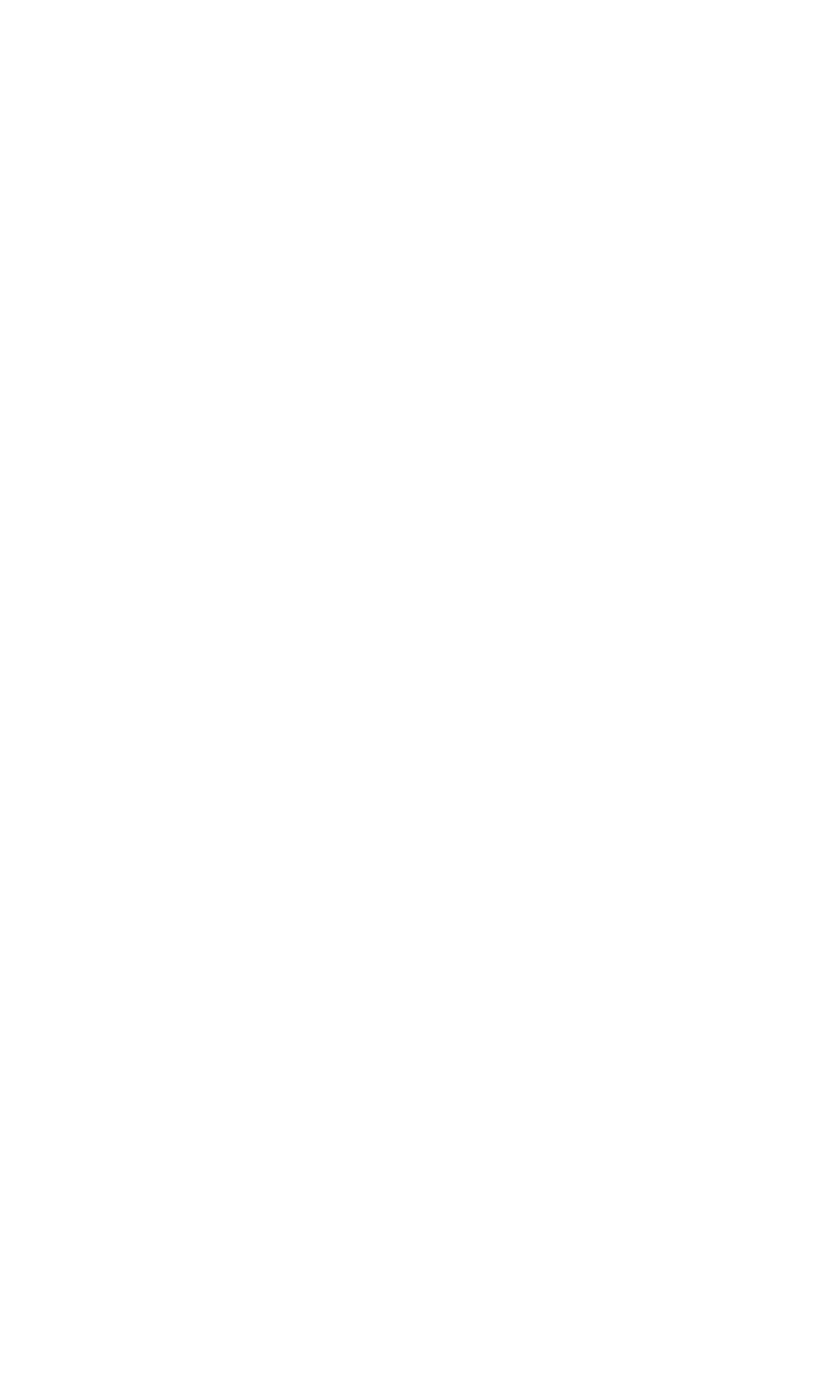
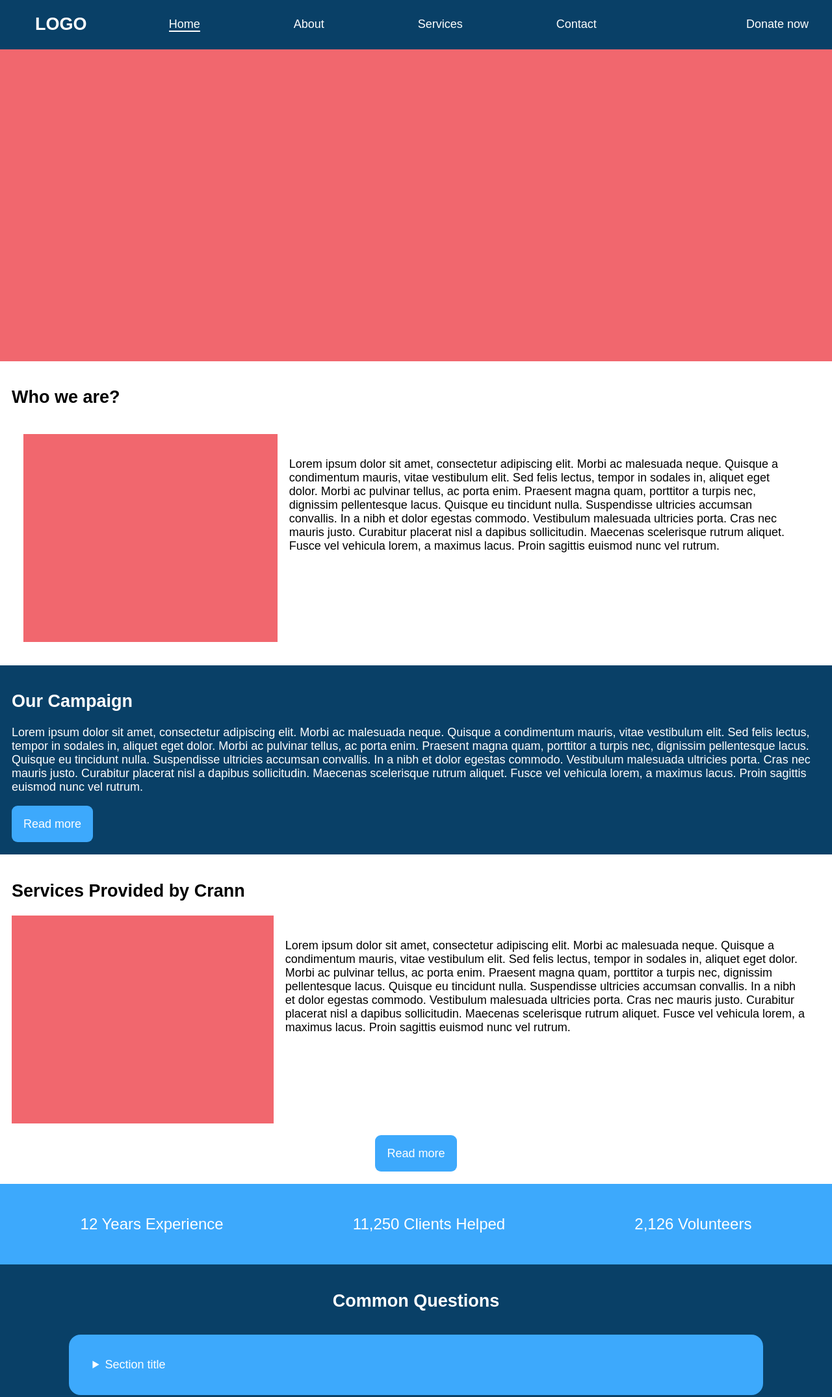
Before and after one commit to dan-1379/Web_Dev2, a plain HTML site: page src/index.html in a window 1280 px wide. Shown: the top 2150 px of the page at 65% size. Before the commit the page ends 800 px from the top, so only its background shows below. Drawn offline with Linux system fonts and the light colour scheme.

Commit message:
index.html updated
Skeleton of index.html home page created with CSS styling.

DIV substitutions for images and lorem ipsum for content.

Site created for desktop. To design breakpoints for smaller devices.

```diff
--- a/src/index.html
+++ b/src/index.html
@@ -4,8 +4,150 @@
     <meta charset="UTF-8">
     <meta name="viewport" content="width=device-width, initial-scale=1.0">
     <title>Document</title>
+    <link rel="stylesheet" href="style.css">
 </head>
 <body>
+    <header>
+        <nav>
+            <h1>LOGO</h1>
+            <ul>
+                <li><a href="" class="currentPage">Home</a></li>
+                <li><a href="">About</a></li>
+                <li><a href="">Services</a></li>
+                <li><a href="">Contact</a></li>
+            </ul>
+            <div class="cta">
+                <a href="#">Donate now</a>
+            </div>
+        </nav>
+        <div class="headerImage"></div>
+    </header>
 
+    <main>
+        <section class="introduction">
+            <h2>Who we are?</h2>
+            <div class="introductionContent">
+                <div class="crann-centre-logo"></div>
+                <div class="introduction-content">
+                    <p>
+                        Lorem ipsum dolor sit amet, consectetur adipiscing elit. Morbi ac malesuada neque. Quisque a condimentum mauris, vitae vestibulum elit. Sed felis lectus, tempor in sodales in, aliquet eget dolor. Morbi ac pulvinar tellus, ac porta enim. Praesent magna quam, porttitor a turpis nec, dignissim pellentesque lacus. Quisque eu tincidunt nulla. Suspendisse ultricies accumsan convallis. In a nibh et dolor egestas commodo. Vestibulum malesuada ultricies porta. Cras nec mauris justo. Curabitur placerat nisl a dapibus sollicitudin. Maecenas scelerisque rutrum aliquet. Fusce vel vehicula lorem, a maximus lacus. Proin sagittis euismod nunc vel rutrum.
+                    </p>
+                </div>
+            </div>
+        </section>
+
+        <section class="campaign">
+            <h2>Our Campaign</h2>
+            <p>
+                Lorem ipsum dolor sit amet, consectetur adipiscing elit. Morbi ac malesuada neque. Quisque a condimentum mauris, vitae vestibulum elit. Sed felis lectus, tempor in sodales in, aliquet eget dolor. Morbi ac pulvinar tellus, ac porta enim. Praesent magna quam, porttitor a turpis nec, dignissim pellentesque lacus. Quisque eu tincidunt nulla. Suspendisse ultricies accumsan convallis. In a nibh et dolor egestas commodo. Vestibulum malesuada ultricies porta. Cras nec mauris justo. Curabitur placerat nisl a dapibus sollicitudin. Maecenas scelerisque rutrum aliquet. Fusce vel vehicula lorem, a maximus lacus. Proin sagittis euismod nunc vel rutrum.
+            </p>
+
+            <p class="readmore"><a href="#">Read more</a></p>
+        </section>
+
+        <section class="services-provided">
+            <h2>Services Provided by Crann</h2>
+            <div class="servicesContent">
+                <div class="genmodel-image"></div>
+                <div class="services-provided-content">
+                    <p>
+                    Lorem ipsum dolor sit amet, consectetur adipiscing elit. Morbi ac malesuada neque. Quisque a condimentum mauris, vitae vestibulum elit. Sed felis lectus, tempor in sodales in, aliquet eget dolor. Morbi ac pulvinar tellus, ac porta enim. Praesent magna quam, porttitor a turpis nec, dignissim pellentesque lacus. Quisque eu tincidunt nulla. Suspendisse ultricies accumsan convallis. In a nibh et dolor egestas commodo. Vestibulum malesuada ultricies porta. Cras nec mauris justo. Curabitur placerat nisl a dapibus sollicitudin. Maecenas scelerisque rutrum aliquet. Fusce vel vehicula lorem, a maximus lacus. Proin sagittis euismod nunc vel rutrum.
+                    </p>
+                </div>
+            </div>
+            <p class="readmore"><a href="#">Read more</a></p>
+            </section>
+
+        <section class="homeinfo">
+            <p>12 Years Experience</p>
+            <p>11,250 Clients Helped</p>
+            <p>2,126 Volunteers</p>
+        </section>
+
+        <section class="commonQuestions">
+            <h2>Common Questions</h2>
+
+            <details>
+                <summary>Section title</summary>
+                <p>Here is the content!</p>
+              </details>
+
+              <details>
+                <summary>Section title</summary>
+                <p>Here is the content!</p>
+              </details>
+
+              <details>
+                <summary>Section title</summary>
+                <p>Here is the content!</p>
+              </details>
+
+              <details>
+                <summary>Section title</summary>
+                <p>Here is the content!</p>
+              </details>
+
+              <details>
+                <summary>Section title</summary>
+                <p>Here is the content!</p>
+              </details>
+
+              <details>
+                <summary>Section title</summary>
+                <p>Here is the content!</p>
+              </details>
+        </section>
+        <hr>
+    </main>
+
+
+    <footer>
+        <div class="footer-contact">
+            <h3>Contact Details</h3>
+
+            <div class="footer-contact-email">
+                <h4>Email</h4>
+                <p>info@fundraising.com</p>
+            </div>
+
+
+            <div class="footer-contact-phone">
+                <h4>Phone</h4>
+                <p>+(353) 864287639</p>
+            </div>
+
+            <div class="footer-contact-address">
+                <h4>Address</h4>
+                <p>216 Grosvenor Place, Cork City, Ireland V87 263E</p>
+            </div>
+
+            <div class="footer-contact-socials">
+                <p><a href="#">LinkedIn</a></p>
+                <p><a href="#">Twitter</a></p>
+                <p><a href="#">Facebook</a></p>
+                <p><a href="#">Instagram</a></p>
+            </div>
+        </div>
+
+        <hr>
+
+        <div class="footer-logo">
+            <h4>LOGO PLACEHOLDER</h4>
+            <p>Lorem ipsum dolor sit amet Lorem ipsum dolor sit amet</p>
+        </div>
+
+        <hr>
+
+        <div class="footer-pages">
+            <h4>Pages</h4>
+            <p><a href="#">Home</a></p>
+            <p><a href="#">About us</a></p>
+            <p><a href="#">Services</a></p>
+            <p><a href="#">Contact</a></p>
+            <p><a href="#">Donations</a></p>
+
+            <p>Copyright &copy; PLACEHOLDER TEXT | Lorem Ipsum Dolor Sit Amet</p>
+        </div>
+    </footer>
 </body>
 </html>
--- a/src/style.css
+++ b/src/style.css
@@ -0,0 +1,229 @@
+:root {
+    --white-text: #FFFFFF;
+    --black-text: #000000;
+
+    --white-background: #FFFFFF;
+    --navy-background: #094067;
+
+    --blue-button: #3DA9FC;
+    --blue-button-hover: #008df8;
+
+    --crann-logo-green: #73C7A7;
+    --crann-logo-red: #F1676E;
+    --crann-logo-yellow: #FDC17A;
+    --crann-logo-purple: #A1A0D0;
+    --crann-logo-blue: #2496AD;
+    --crann-logo-orange: #F7946B;
+
+    --cta-normal: #ef4565;
+    --cta-hover: #f12349;
+}
+
+/*
+HOME PAGE
+*/
+
+body{
+    padding: 0;
+    margin: 0;
+    font-size: large;
+    font-family: "Noto Sans JP", sans-serif;
+}
+
+header{
+    background-color: var(--navy-background);
+}
+
+header nav{
+    display: flex;
+    justify-content: space-between;
+    font-size: large;
+}
+
+header nav h1{
+    align-self: center;
+    margin-left: 2em;
+    color: white;
+}
+
+header nav ul{
+    display: flex;
+    list-style-type: none;
+    align-self: center;
+}
+
+header nav ul li a{
+    text-decoration: none;
+    margin-right: 8em;
+    color: white;
+}
+
+.currentPage{
+   text-decoration: none;
+   border-bottom: 2px solid;
+}
+
+.cta{
+    align-self: center;
+    margin-right: 2em;
+}
+
+.cta a{
+    text-decoration: none;
+    color: white;
+}
+
+.headerImage{
+    background-color: var(--crann-logo-red);
+    width: auto;
+    height: 60vh;
+}
+
+.introductionContent{
+    display: flex;
+    flex-direction: row;
+    padding: 1em;
+}
+
+.crann-centre-logo{
+    background-color: var(--crann-logo-red);
+    height: 40vh;
+    width: 50%;
+    flex: 1;
+}
+
+.introduction {
+    padding: 1em;
+}
+
+.introduction-content{
+    background-color: var(--white-background);
+    flex: 2;
+    padding: 1em;
+}
+
+.campaign{
+    background-color: var(--navy-background);
+    color: var(--white-text);
+    padding: 1em;
+}
+
+.campaign p:last-child{
+    margin-top: 2em;
+}
+
+p.readmore{
+    margin-top: 2em;
+}
+
+p.readmore a{
+    background-color: var(--blue-button);
+    color: var(--white-text);
+    text-decoration: none;
+    padding: 1em;
+    border-radius: 0.5em;
+}
+
+.services-provided{
+    padding: 1em;
+}
+
+.servicesContent{
+    display: flex;
+    flex-direction: row;
+}
+
+.genmodel-image{
+    background-color: var(--crann-logo-red);
+    height: 40vh;
+    width: 50%;
+    flex: 1;
+}
+
+.services-provided-content{
+    flex: 2;
+    padding: 1em;
+}
+
+.services-provided > p{
+    text-align: center;
+}
+
+.homeinfo{
+    background-color: var(--blue-button);
+    color: var(--white-text);
+    padding: 1em;
+    display: flex;
+    justify-content: space-around;
+    font-size: x-large;
+}
+
+.commonQuestions{
+    background-color: var(--navy-background);
+    color: var(--white-text);
+    padding: 1em;
+}
+
+.commonQuestions h2{
+    text-align: center;
+}
+
+.commonQuestions details{
+    background-color: var(--blue-button);
+    color: var(--white-text);
+    padding: 2em;
+    margin-top: 2em;
+    width: 80%;
+    margin-right: auto;
+    margin-left: auto;
+    border-radius: 1em;
+}
+
+
+
+footer{
+    background-color: var(--navy-background);
+    color: var(--white-text);
+
+    display: flex;
+    justify-content: space-between;
+    width: 100%;
+    color: white;
+}
+
+footer > div{
+    padding: 1em;
+}
+
+footer h3{
+    text-align: center;
+    font-size: x-large;
+}
+
+footer br{
+    color: white;
+    font-size: 100px;
+}
+
+footer p{
+    text-align: left;
+}
+
+footer .footer-contact-socials{
+    display: flex;
+    justify-content: space-between;
+}
+
+footer .footer-contact-socials p a{
+    text-decoration: none;
+    color: black;
+}
+
+footer .footer-pages p a{
+    text-decoration: none;
+    color: black;
+}
+
+footer .footer-pages p:last-child{
+    margin-top: 5em;
+}
```
